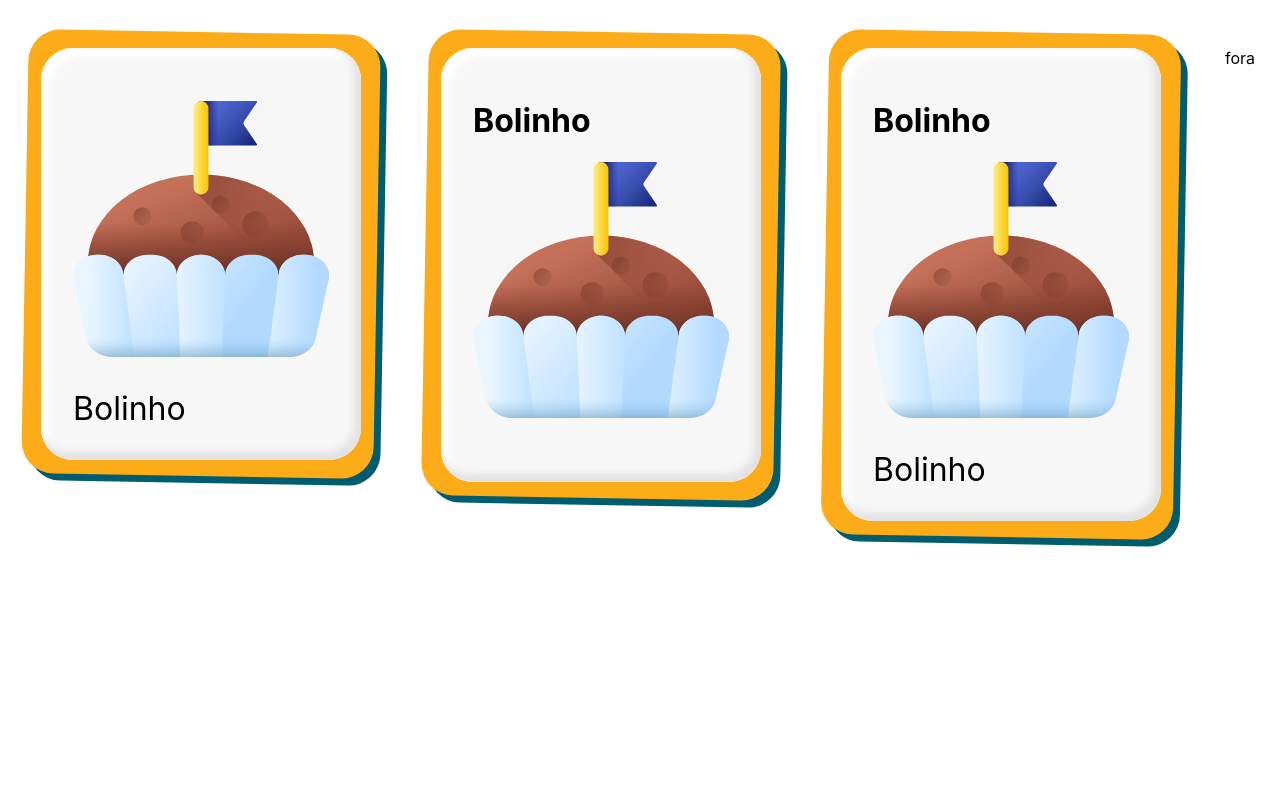
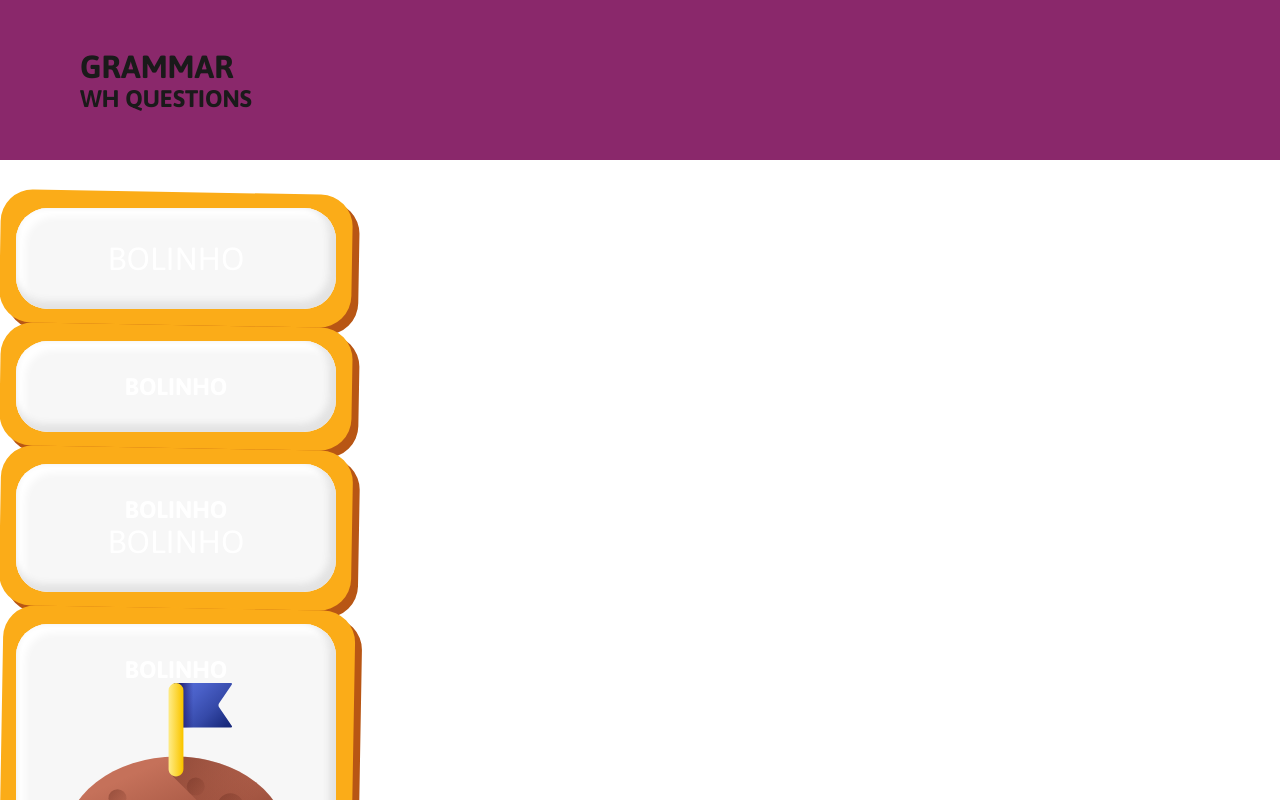
Before and after one commit to pedrottoni/smarteduc-aroundtheworld, a Next.js app: page / in a window 1280 px wide. Built offline with nearby package versions, Linux system fonts and the light colour scheme.

Commit message:
Layout do Livro

```diff
--- /dev/null
+++ b/components/layout/BookPage.jsx
@@ -0,0 +1,41 @@
+export default function BookPage(props) {
+  return (
+    <main>
+      <header>
+        <h1>{props.title}</h1>
+        <h2>{props.subtitle}</h2>
+      </header>
+      <section>{props.children}</section>
+      <footer>
+        <button>Botão</button>
+      </footer>
+
+      <style jsx>{`
+        main {
+          display: grid;
+          height: 100vh;
+          width: 100vw;
+          overflow-x: scroll;
+        }
+
+        header {
+          height: 20vh;
+          background: #8a286b;
+          display: flex;
+          flex-direction: column;
+          justify-content: center;
+          padding-left: 5rem;
+          margin-bottom: 2rem;
+        }
+      `}</style>
+      <style jsx global>{`
+        #__next {
+          display: grid;
+          height: 100vh;
+          width: 100vw;
+          overflow: hidden;
+        }
+      `}</style>
+    </main>
+  );
+}
--- a/src/components/cards/card.jsx
+++ b/components/sets/Card.jsx
@@ -5,21 +5,23 @@ function Card(props) {
     <>
       <div className="cardFundo">
         <div className="card">
-          <h1>{props.subtitleTop}</h1>
-          <Image src="/images/muffin.svg" alt="Picture of the author" layout="responsive" width="100" height="100" />
-          <p>{props.subtitleBottom}</p>
+          {props.subtitleTop ? <h1>{props.subtitleTop}</h1> : null}
+          {props.image ? <Image src={"/images/" + props.image} alt="Picture of the author" layout="responsive" width="100" height="100" /> : null}
+          {props.subtitleBottom ? <p>{props.subtitleBottom}</p> : null}
         </div>
       </div>
 
       <style jsx>{`
         .card {
           padding: 2rem;
-          background: hsl(0deg 0% 97%);
+          background: ${props.fundo ? "hsl(0deg 0% 97%)" : "transparent"};
           border-radius: 2rem;
           width: clamp(10rem, 20rem, 1000px);
           height: fit-content;
-          box-shadow: inset -4px -5px 7px 3px #e3e3e3, inset 6px 6px 7px 3px #fff;
+          box-shadow: ${props.fundo ? "inset -4px -5px 7px 3px #e3e3e3, inset 6px 6px 7px 3px #fff" : "none"};
           transform: rotate(-1deg);
+          text-align: center;
+          color: ${props.textColor};
         }
         .cardFundo {
           background: ${props.color};
@@ -28,7 +30,7 @@ function Card(props) {
           height: fit-content;
           transform: rotate(1deg);
           border-radius: 2rem;
-          box-shadow: 7px 7px hsl(190deg 100% 22%);
+          box-shadow: 7px 7px ${props.shadow};
         }
         .card :global(p) {
           font-size: 2rem;
--- /dev/null
+++ b/components/sets/NavAside.jsx
@@ -0,0 +1,3 @@
+export default function NavAside(props) {
+  return <></>;
+}
--- /dev/null
+++ b/components/sets/NavHeader.jsx
@@ -0,0 +1,3 @@
+export default function NavHeader(props) {
+  return <></>;
+}
--- a/pages/index.jsx
+++ b/pages/index.jsx
@@ -1,10 +1,17 @@
 import Head from "next/head";
-import Card from "../src/components/cards/card";
+import Link from "next/link";
+import Card from "../components/sets/Card";
+import BookPage from "../components/layout/BookPage";
 
 export default function Home() {
-  const smartBlue = "hsl(190deg 100% 50%)";
+  const smartBlue = "hsl(190deg 100% 40%)";
+  const smartBlueDark = "hsl(190deg 100% 22%)";
   const smartPurple = "hsl(319deg 55% 35%)";
+  const smartPurpleDark = "hsl(310deg 97% 15%)";
   const smartYellow = "hsl(39deg 97% 54%)";
+  const smartYellowDark = "hsl(24deg 80% 40%)";
+  const smartBlack = "hsl(0deg 0% 10%)";
+  const smartWhite = "hsl(0deg 0% 100%)";
 
   return (
     <>
@@ -14,12 +21,13 @@ export default function Home() {
         <link rel="icon" href="/favicon.ico" />
       </Head>
 
-      <main>
-        <Card color={smartBlue} item="Bolinho" subtitleBottom="Bolinho"/>
-        <Card color={smartPurple} subtitleTop="Bolinho" />
-        <Card color={smartYellow} subtitleTop="Bolinho" subtitleBottom="Bolinho"/>
+      <BookPage title="Grammar" subtitle="Wh questions">
+        <Card color={smartBlue} shadow={smartBlueDark} textColor={smartWhite} item="Bolinho" subtitleBottom="Bolinho" />
+        <Card color={smartPurple} shadow={smartPurpleDark} textColor={smartWhite} subtitleTop="Bolinho" />
+        <Card color={smartYellow} shadow={smartYellowDark} subtitleTop="Bolinho" subtitleBottom="Bolinho" />
+        <Card color={smartYellow} shadow={smartYellowDark} subtitleTop="Bolinho" subtitleBottom="Bolinho" image="muffin.svg" fundo={true} />
         <p>fora</p>
-      </main>
+      </BookPage>
 
       <style jsx>{`
         main {
--- a/styles/globals.css
+++ b/styles/globals.css
@@ -1,9 +1,12 @@
+@import url("https://fonts.googleapis.com/css2?family=Asap:wght@400;600;700&display=swap");
+
 html,
 body {
   padding: 0;
   margin: 0;
-  font-family: -apple-system, BlinkMacSystemFont, Segoe UI, Roboto, Oxygen,
-    Ubuntu, Cantarell, Fira Sans, Droid Sans, Helvetica Neue, sans-serif;
+  font-family: "Asap", sans-serif;
+  text-transform: uppercase;
+  color: hsl(0deg 0% 10%);
 }
 
 a {
@@ -11,6 +14,16 @@ a {
   text-decoration: none;
 }
 
+h1,
+h2,
+h3,
+h4,
+h5,
+h6,
+p {
+  margin: 0;
+}
+
 * {
   box-sizing: border-box;
 }
```
